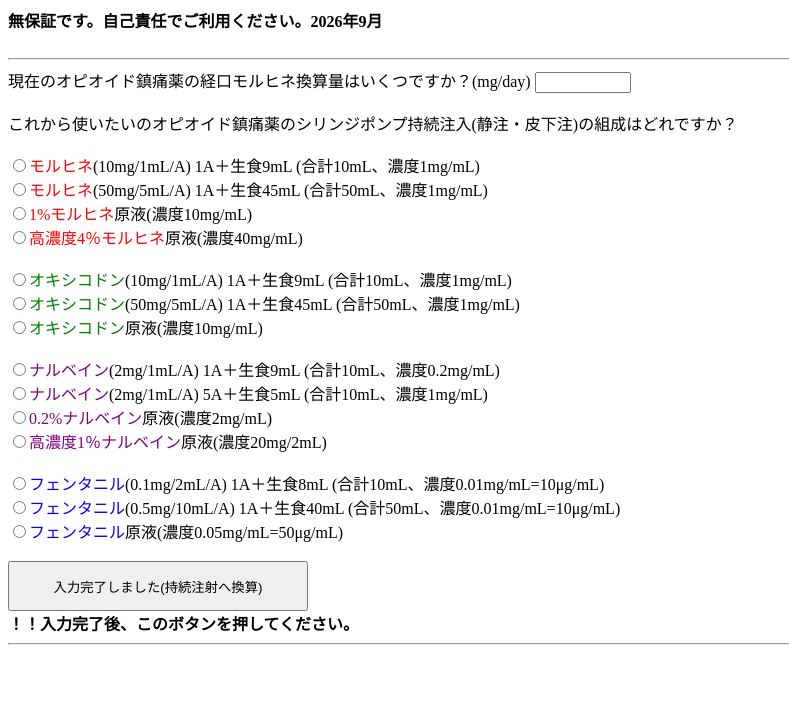
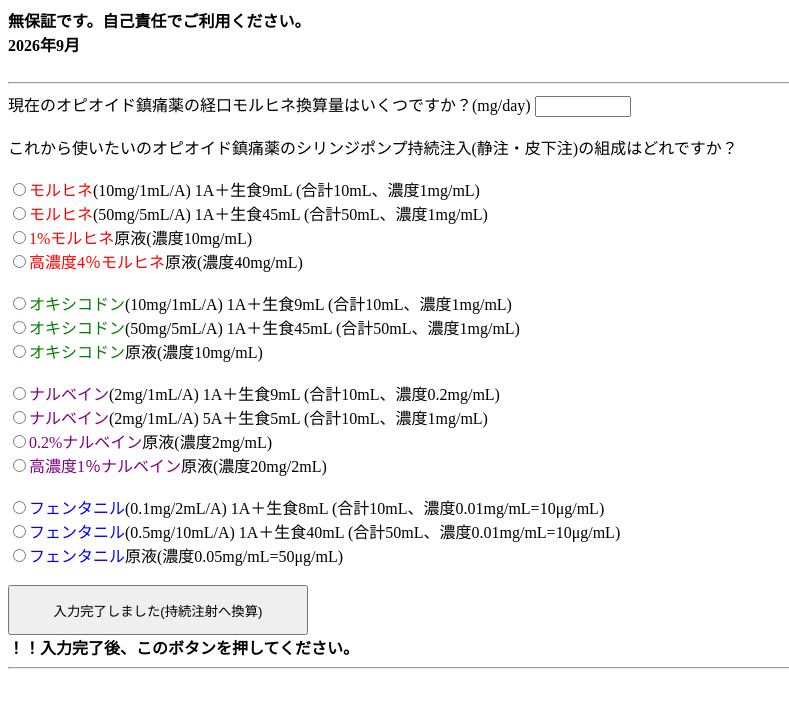
Before and after one commit to s08055822764-collab/opioid-calculator-test, a plain HTML site: page index.html in a window 1280 px wide. Shown: the whole page, without its empty margins (0-789 px from the left). Drawn offline with Linux system fonts and the light colour scheme.

Commit message:
Update disclaimer text with line break

```diff
--- a/index.html
+++ b/index.html
@@ -140,7 +140,8 @@ function input_completed() {
 </head>
 <body onload="onload_initializer();">
 <form name="form_main">
-<strong>無保証です。自己責任でご利用ください。2026年9月</strong>
+<strong>無保証です。自己責任でご利用ください。<br>
+2026年9月</strong>
 <br><br><hr>
 現在のオピオイド鎮痛薬の経口モルヒネ換算量はいくつですか？(mg/day)
 <input id="currentOralMor_mgEq" type="number" name="currentOralMor_mgEq" min="0" max="10000" step="0.1">
```
